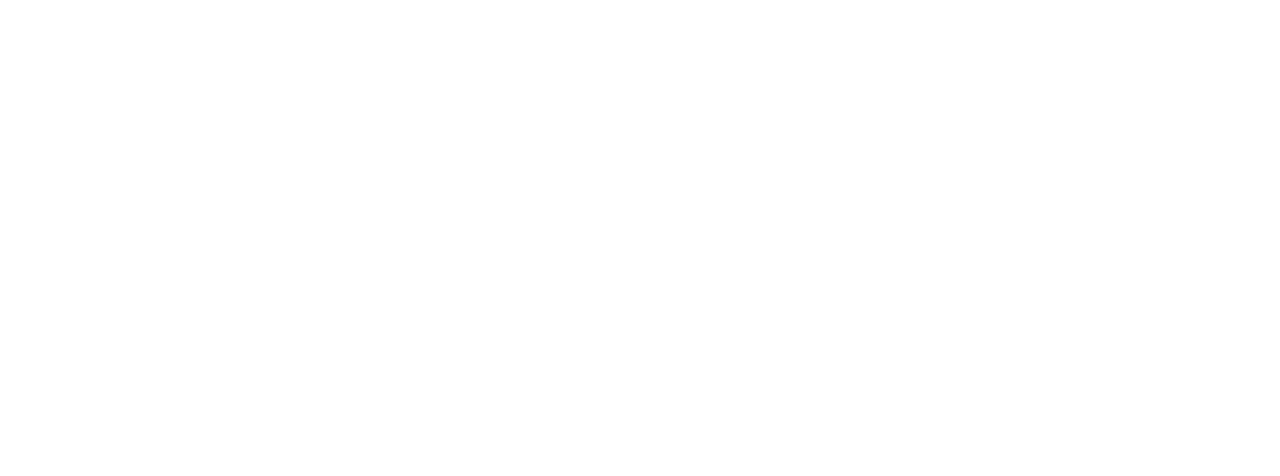
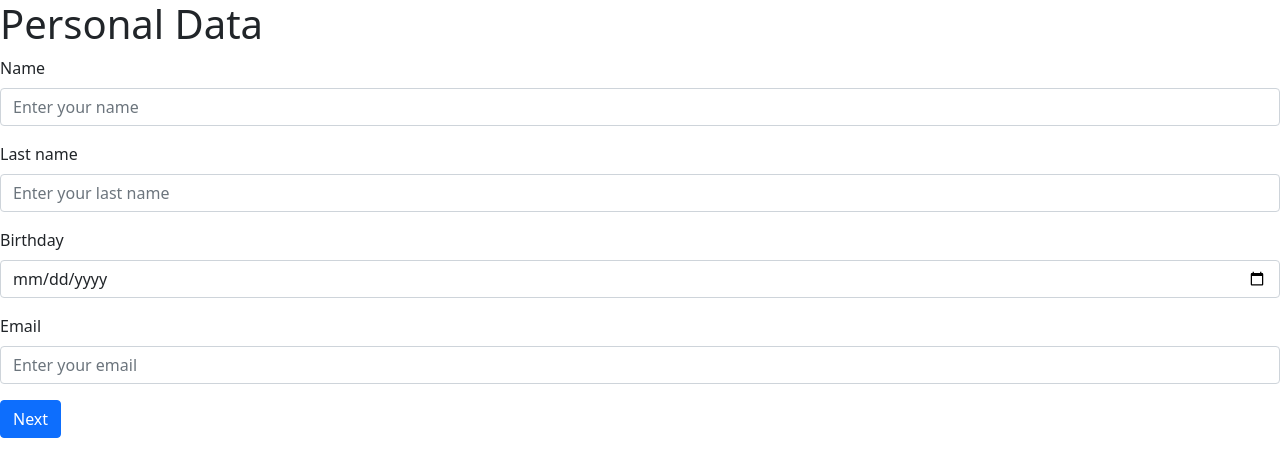
Before and after one commit to jordibonastrem/W04CH04-formulario-jordibonastre, a React (Create React App) app: page / in a window 1280 px wide. Shown: the top 476 px of the page. Built offline with nearby package versions, Linux system fonts and the light colour scheme.

Commit message:
personal data added

```diff
--- a/src/App.js
+++ b/src/App.js
@@ -1,7 +1,6 @@
 import "./App.css";
 import "bootstrap/dist/css/bootstrap.min.css";
-import AccessData from "./components/AccessData/AccessData";
-import UserContext from "./components/context/UserContext";
+import PersonalData from "./components/PersonalData/PersonalData";
 
 function App() {
   const testUser = {
@@ -10,7 +9,7 @@
   };
   return (
     <>
-      <UserContext.Provider value={testUser}></UserContext.Provider>
+      <PersonalData></PersonalData>
     </>
   );
 }
--- a/src/components/PersonalData/PersonalData.js
+++ b/src/components/PersonalData/PersonalData.js
@@ -0,0 +1,65 @@
+const PersonalData = () => {
+  return (
+    <form>
+      <h1>Personal Data</h1>
+      <div className="mb-3">
+        <label htmlFor="name" className="form-label">
+          Name
+        </label>
+        <input
+          type="text"
+          name="name"
+          id="name"
+          className="form-control"
+          placeholder="Enter your name"
+          autoComplete="off"
+          required
+        />
+      </div>
+      <div className="mb-3">
+        <label htmlFor="last-name" className="form-label">
+          Last name
+        </label>
+        <input
+          type="text"
+          name="last-name"
+          id="last-name"
+          className="form-control"
+          placeholder="Enter your last name"
+          autoComplete="off"
+          required
+        />
+      </div>
+      <div className="mb-3">
+        <label htmlFor="birthday" className="form-label">
+          Birthday
+        </label>
+        <input
+          type="date"
+          name="birthday"
+          id="birthday"
+          className="form-control"
+          placeholder="Enter your birthday"
+          autoComplete="off"
+          required
+        />
+      </div>
+      <div className="mb-3">
+        <label htmlFor="email" className="form-label">
+          Email
+        </label>
+        <input
+          type="email"
+          name="email"
+          className="form-control"
+          id="email"
+          placeholder="Enter your email"
+          autoComplete="off"
+          required
+        />
+      </div>
+      <input type="submit" value="Next" className="btn btn-primary" />
+    </form>
+  );
+};
+export default PersonalData;
```
